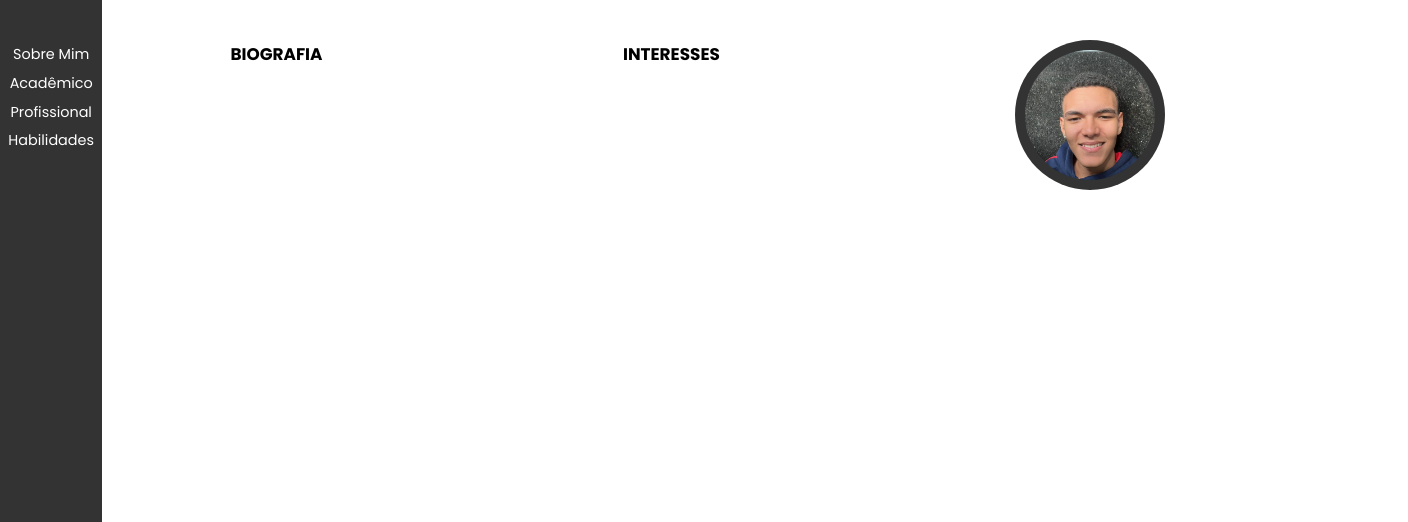
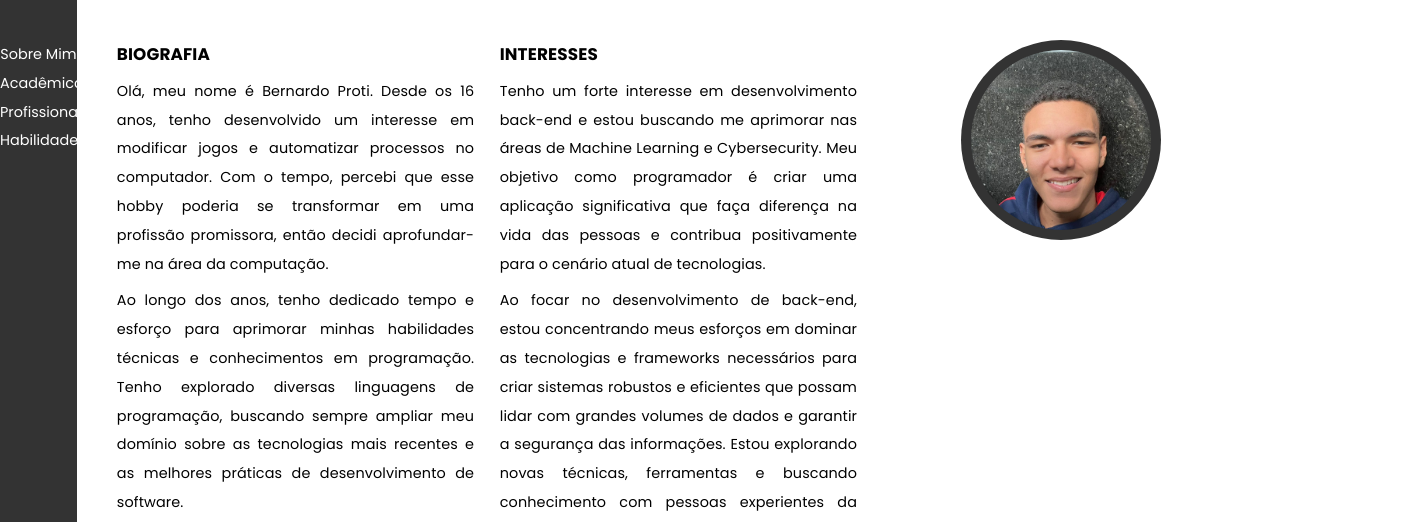
Before and after one commit to protihw/portfolio-website, a plain HTML site: page index.html in a window 1280 px wide. Shown: the top 522 px of the page, 1408 px wide, since content can reach past the window. Drawn offline with Linux system fonts and the light colour scheme.

Commit message:
About me page - section finished

```diff
--- a/index.html
+++ b/index.html
@@ -34,13 +34,26 @@
             <div>
                 <article>
                     <h1>BIOGRAFIA</h1>
-                    <p></p>
+                    <p>
+                        Olá, meu nome é Bernardo Proti. Desde os 16 anos, tenho desenvolvido um interesse em modificar jogos e automatizar processos no computador. Com o tempo, percebi que esse hobby poderia se transformar em uma profissão promissora, então decidi aprofundar-me na área da computação.
+                    </p>
+                    <p>
+                        Ao longo dos anos, tenho dedicado tempo e esforço para aprimorar minhas habilidades técnicas e conhecimentos em programação. Tenho explorado diversas linguagens de programação, buscando sempre ampliar meu domínio sobre as tecnologias mais recentes e as melhores práticas de desenvolvimento de software.
+                    </p>
+                    <p>
+                        Estou animado com as possibilidades que o campo da computação oferece e comprometido em continuar aprendendo e crescendo profissionalmente nesta área. Meu objetivo é aplicar meu conhecimento e habilidades de programação para criar soluções criativas e eficientes que possam fazer a diferença no mundo como um todo. Este portfólio pessoal é uma maneira de compartilhar meu progresso e conquistas ao longo dessa jornada.
+                    </p>
                 </article>
             </div>
             <div>
                 <article>
                     <h1>INTERESSES</h1>
-                    <p></p>
+                    <p>
+                        Tenho um forte interesse em desenvolvimento back-end e estou buscando me aprimorar nas áreas de Machine Learning e Cybersecurity. Meu objetivo como programador é criar uma aplicação significativa que faça diferença na vida das pessoas e contribua positivamente para o cenário atual de tecnologias.
+                    </p>
+                    <p>
+                        Ao focar no desenvolvimento de back-end, estou concentrando meus esforços em dominar as tecnologias e frameworks necessários para criar sistemas robustos e eficientes que possam lidar com grandes volumes de dados e garantir a segurança das informações. Estou explorando novas técnicas, ferramentas e buscando conhecimento com pessoas experientes da área para otimizar o desempenho e a escalabilidade dos sistemas que irei desenvolver.
+                    </p>
                 </article>
             </div>
             <div id="profile_image">
--- a/style.css
+++ b/style.css
@@ -17,6 +17,10 @@ a:hover {
     font-size: 1rem;
 }
 
+p {
+    margin: 1vh 0;
+}
+
 body {
     font-family: "Poppins", sans-serif;
     font-weight: normal;
@@ -32,8 +36,8 @@ header>nav>div {
     justify-content: space-between;
     color: white;
     background-color: #333;
-    width: 8vw;
-    height: 94vh;
+    width: 6vw;
+    height: 100vh;
     padding: 5vh 0;
     text-align: center;
     font-size: .9rem;
@@ -43,20 +47,23 @@ header>nav>div {
     display: grid;
     grid-template-columns: repeat(3, 1fr);
     position: absolute;
+    top: 0;
     right: 0;
-    top: 0;
-    width: 92vw;
-    height: 90vh;
-    justify-content: space-between;
-    margin: 5vh -10vw;
+    width: 94vw;
+    text-align: justify;
+    line-height: 1.8rem;
+    letter-spacing: 0.125px;
+    gap: 2vw;
+    padding: 5vh;
 }
 
 #profile_image {
     background-color: #333;
-    width: 150px;
-    height: 150px;
+    width: 200px;
+    height: 200px;
     border-radius: 50%;
     padding: 10px;
+    margin: 0 auto;
 }
 
 #profile_image>div {
@@ -72,7 +79,6 @@ footer>div {
     background-color: #333;
     color: #fff;
     width: 100vw;
-    padding: 3vh 3vh;
     bottom: 0;
     position: fixed;
     text-align: center;
```
